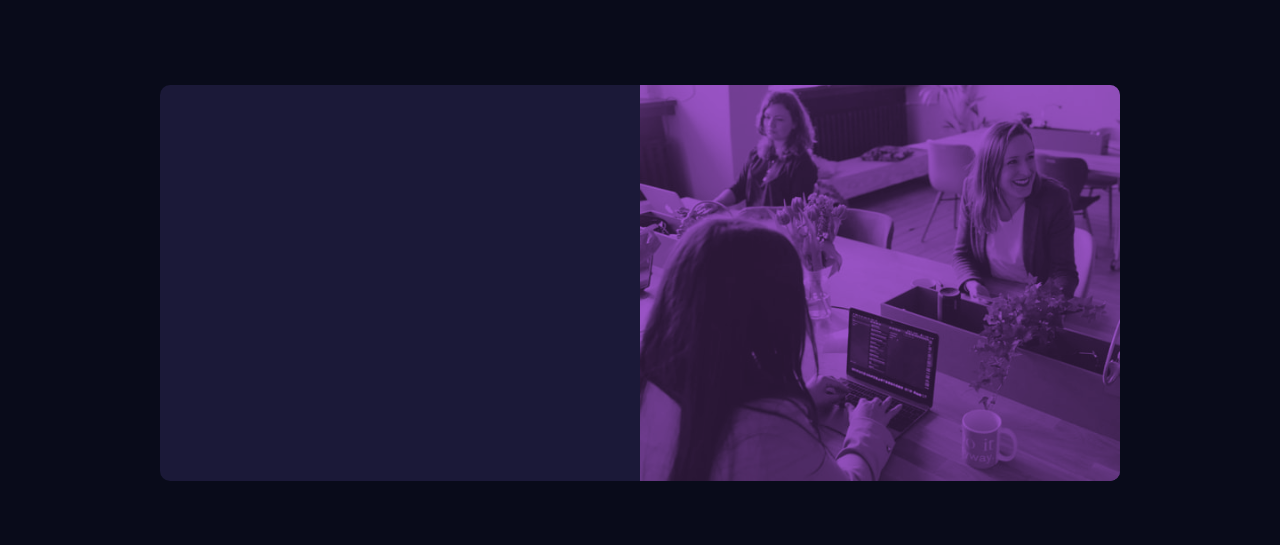
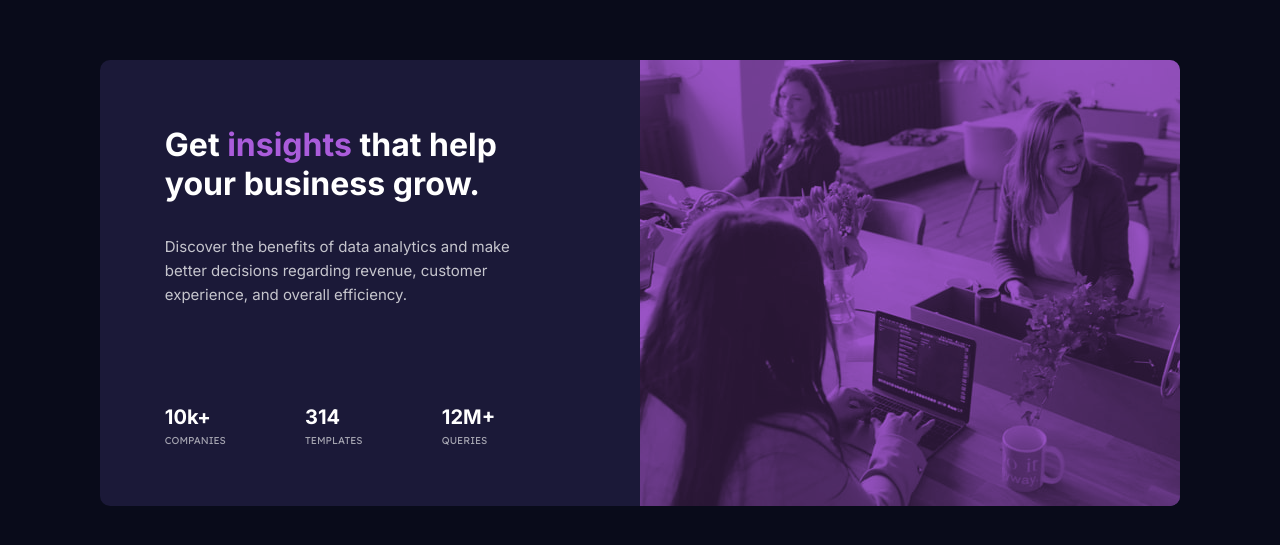
Before and after one commit to aug-dev/preview-card-component, a plain HTML site: page index.html in a window 1280 px wide. Shown: the part 117-662 px from the top of the page. Drawn offline with Linux system fonts and the light colour scheme.

Commit message:
Text styling done and it is responsive already.

```diff
--- a/assets/css/main-stylesheet.css
+++ b/assets/css/main-stylesheet.css
@@ -19,6 +19,9 @@ body {
     min-height: 100vh;
     margin: 0;
 
+    /* Default fonts */
+    font-family: "Inter", 'Segoe UI', Tahoma, Geneva, Verdana, sans-serif;
+
     /* Flex properties */
     display: flex;
     justify-content: center;
@@ -29,11 +32,31 @@ main {
     background-color: var(--card-background);
     border-radius: 10px;
     overflow: hidden;
+    max-width: 100%;
+}
+
+/* Non-platform-specific text styling */
+
+.text-area {
+    display: flex;
+    flex-flow: column nowrap;
 }
 
 h1 {
-    font-family: "Inter", 'Segoe UI', Tahoma, Geneva, Verdana, sans-serif;
     font-weight: 700;
+    color: var(--main-heading-and-stats);
+}
+
+p {
+    font-weight: 400;
+    color: var(--main-paragraph);
+    font-size: 0.9375em; /* 15px */
+    line-height: 1.6em; /* 24px */
+}
+
+em {
+    font-style: normal;
+    color: var(--accent);
 }
 
 /* Image filters */
@@ -45,14 +68,38 @@ h1 {
     display: block;
 }
 
+/* List styles */
+
+ul {
+    margin: 0;
+    padding-left: 0;
+}
+
+li {
+    list-style: none;
+    color: var(--stat-headings);
+    font-family: "Lexend Deca", 'Segoe UI', Tahoma, Geneva, Verdana, sans-serif;
+    font-size: 0.625em; /* 10px */
+    font-weight: 400;
+    line-height: 2em; /* 22px */
+    margin: 0 0 3.2em 0;
+}
+
+strong {
+    color: var(--main-heading-and-stats);
+    font-family: "Inter", 'Segoe UI', Tahoma, Geneva, Verdana, sans-serif;
+    font-size: 2em; /* 20px */
+    font-weight: 700;
+}
+
 /* All media queries */
 
-/* If screen width is 1024px or less, apply these rules */
-@media all and (max-width: 64rem) {
+/* If screen width is less than 1024, apply these rules */
+@media all and (width < 64rem) {
 
     main {
-        width: 20.4375rem; /* 327px */
         width: 80%;
+        margin: 2rem 0;
     }
 
     .mobile-image {
@@ -61,13 +108,46 @@ h1 {
     }
 
     .desktop-image { display: none; }
+
+    /* Mobile text styles */
+
+    .text-area { padding: 0 35px; }
+
+    h1 {
+        text-align: center;
+        font-size: 1.5em; /* 24px */
+        margin-top: 1.6em; /* 40px */
+    }
+
+    p {
+        text-align: center;
+        margin-top: 1.375rem;
+    }
+
+    .numbers {
+        text-align: center;
+        margin-top: 3rem;
+    }
+
 }
 
-/* If screen width is bigger than 1024px, apply these rules */
-@media all and (min-width: 64rem) {
+/* If screen width is equal or bigger than 750px but less than 1024px */
+@media all and (46.875rem <= width < 64rem) {
+
+    .text-area { padding: 0 75px;}
+
+    h1 { font-size: 3em; }
+
+    p { font-size: 1.5rem; }
+
+    .numbers { font-size: 2em;}
+}
+
+/* If screen width is euqal or bigger than 1024px, apply these rules */
+@media all and (width >= 64rem) {
 
     main {
-        width: 75%;
+        width: 67.5rem; /* 1080px */
         /* Flexbox properties */
         display: flex;
         flex-flow: row-reverse nowrap;
@@ -85,6 +165,36 @@ h1 {
 
     .text-area {
         width: 50%;
+        justify-content: space-between;
+        padding: 6% 10% 0 6%;
     }
     .mobile-image { display: none; }
+
+    /* Desktop text styles */
+
+    h1 {
+        margin-top: 0;
+        margin-bottom: 0;
+        font-size: 2rem;
+    }
+
+    p {
+        margin-top: 2rem;
+        margin-bottom: auto;
+    }
+    /* Desktop statistics list styles */
+
+    .numbers {
+        padding-right: 10%;
+        padding-bottom: 15%;
+        /* transform: translate(0, -65px); */
+    }
+
+    ul {
+        display: flex;
+        flex-flow: row nowrap;
+        justify-content: space-between;
+    }
+
+    li { margin-bottom: 0;}
 }
--- a/index.html
+++ b/index.html
@@ -29,18 +29,21 @@
     </div>
     <!-- Page text -->
     <div class="text-area">
-      <!-- <h1>Get <em>insights</em> that help your business grow.</h1>
+      <h1>Get <em>insights</em> that help your business grow.</h1>
       <p>
         Discover the benefits of data analytics and make better decisions
         regarding revenue, customer experience, and overall efficiency.
       </p>
       <div class="numbers">
         <ul>
-          <li>10k+ companies</li>
-          <li>314 templates</li>
-          <li>12m+ queries</li>
+          <li><strong>10k+</strong>
+            <br>COMPANIES</li>
+          <li><strong>314</strong>
+            <br>TEMPLATES</li>
+          <li><strong>12M+</strong>
+            <br>QUERIES</li>
         </ul>
-      </div> -->
+      </div>
     </div>
   </main>
 </body>
```
